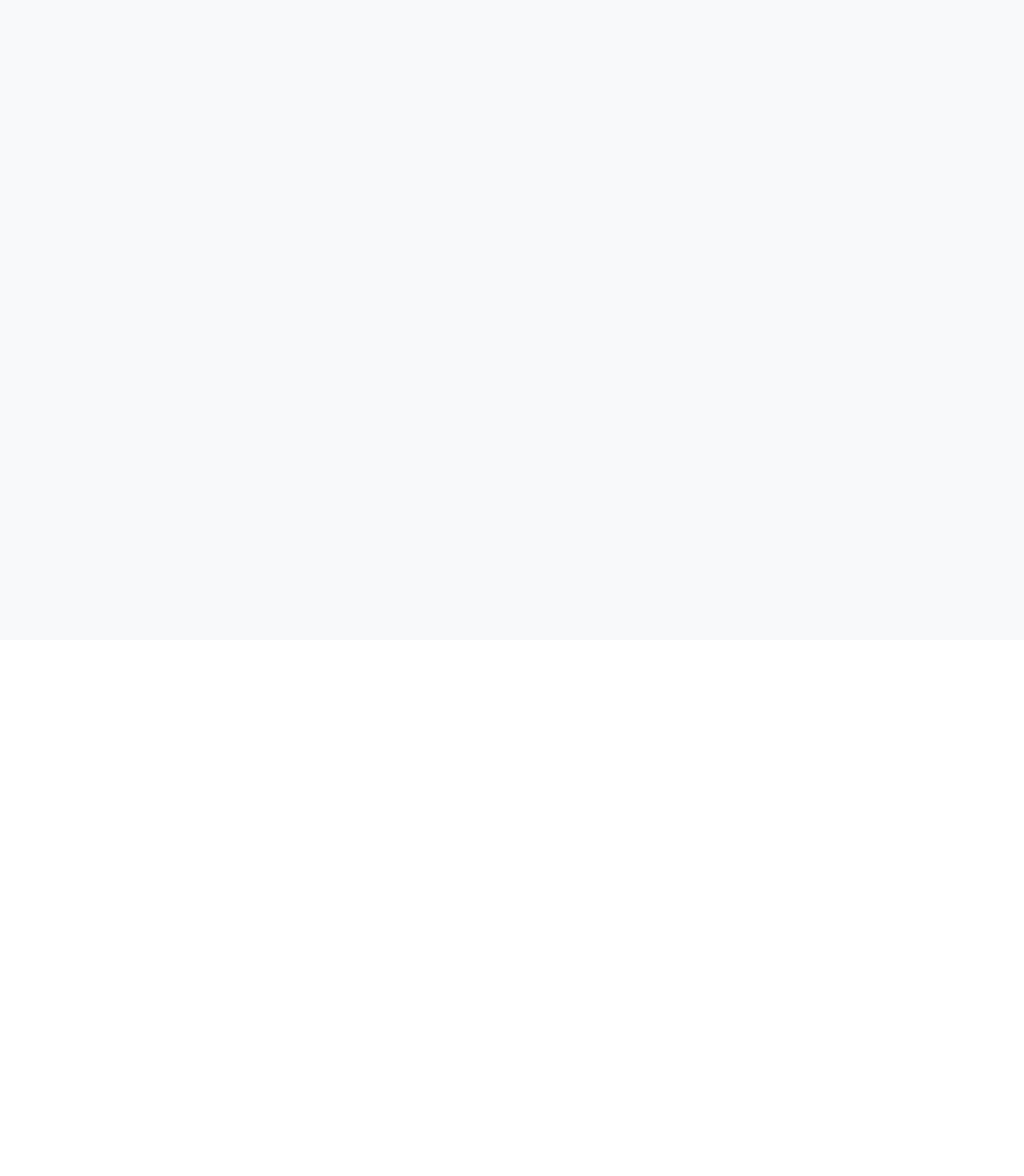
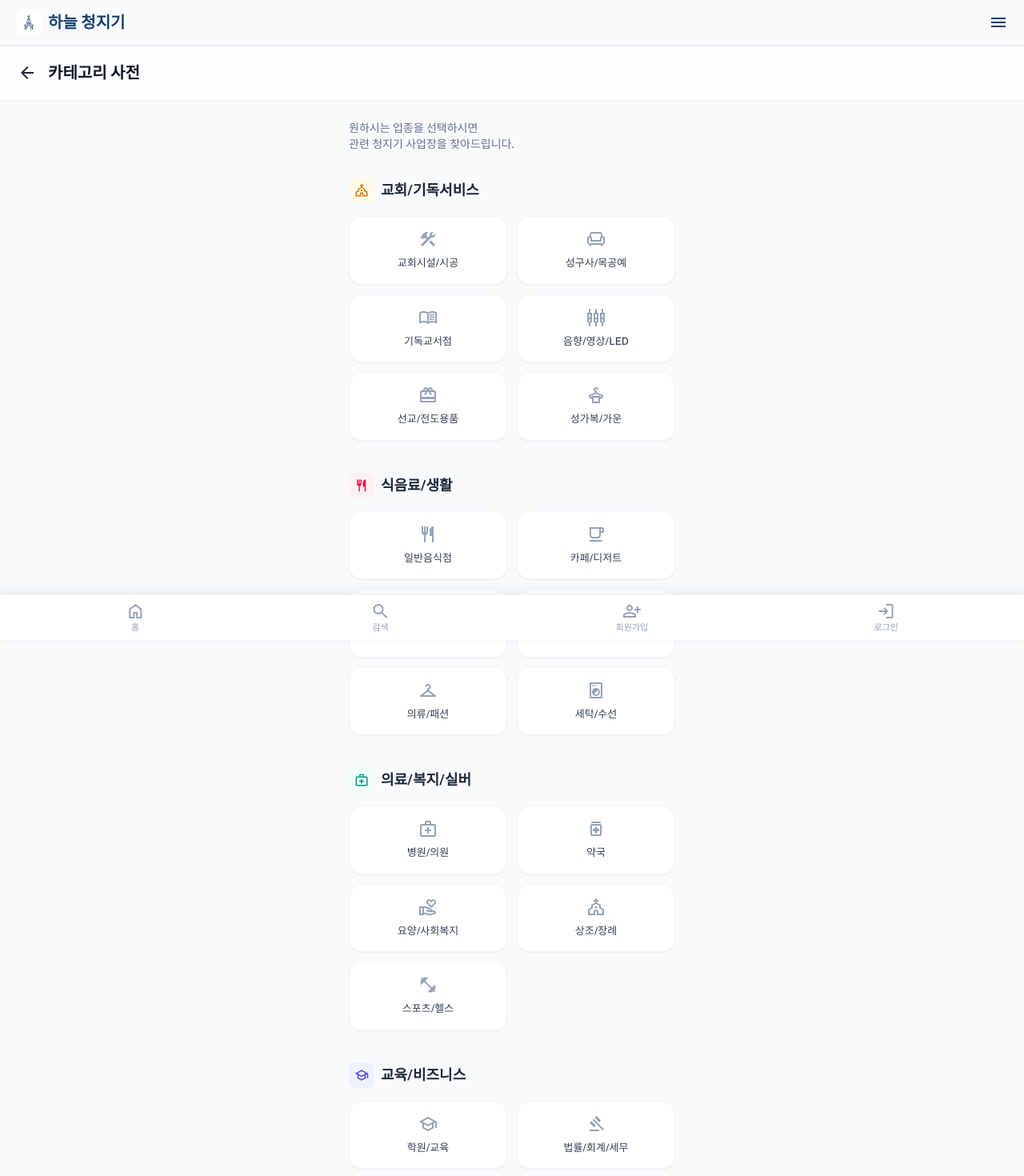
Before and after one commit to gumdalf7787art/sky-steward, a React (Vite) app: page /category-explorer in a window 1280 px wide. Before the commit this address had no page. Shown: the top 1470 px of the page at 80% size. Before the commit the page ends 884 px from the top, so only its background shows below. Built offline with nearby package versions, Linux system fonts and the light colour scheme.

Commit message:
feat: implement Category Explorer page and fix Home.jsx syntax

```diff
--- a/src/App.jsx
+++ b/src/App.jsx
@@ -18,6 +18,7 @@ import BusinessDetail from './pages/BusinessDetail';
 import ChurchDetail from './pages/ChurchDetail';
 import Search from './pages/Search';
 import Favorites from './pages/Favorites';
+import CategoryExplorer from './pages/CategoryExplorer';
 
 function App() {
   return (
@@ -41,6 +42,7 @@ function App() {
             <Route path="/mypage/church-manage" element={<ChurchManage />} />
             <Route path="/business/:id" element={<BusinessDetail />} />
             <Route path="/church/:id" element={<ChurchDetail />} />
+            <Route path="/category-explorer" element={<CategoryExplorer />} />
           </Routes>
         </div>
       </BrowserRouter>
--- /dev/null
+++ b/src/pages/CategoryExplorer.jsx
@@ -0,0 +1,125 @@
+import React from 'react';
+import { useNavigate } from 'react-router-dom';
+import Header from '../components/Header';
+import BottomNav from '../components/BottomNav';
+
+const CategoryExplorer = () => {
+  const navigate = useNavigate();
+
+  const categoryGroups = [
+    {
+      title: "교회/기독서비스",
+      icon: "church",
+      color: "text-amber-600",
+      bg: "bg-amber-50",
+      items: [
+        { id: 'church-facility', label: '교회시설/시공', icon: 'construction' },
+        { id: 'sacred-goods', label: '성구사/목공예', icon: 'chair' },
+        { id: 'christian-book', label: '기독교서점', icon: 'menu_book' },
+        { id: 'av-system', label: '음향/영상/LED', icon: 'settings_input_component' },
+        { id: 'mission-goods', label: '선교/전도용품', icon: 'redeem' },
+        { id: 'choir-robe', label: '성가복/가운', icon: 'styler' },
+      ]
+    },
+    {
+      title: "식음료/생활",
+      icon: "restaurant",
+      color: "text-rose-600",
+      bg: "bg-rose-50",
+      items: [
+        { id: 'restaurant', label: '일반음식점', icon: 'restaurant' },
+        { id: 'cafe', label: '카페/디저트', icon: 'local_cafe' },
+        { id: 'mart', label: '마트/식자재', icon: 'shopping_cart' },
+        { id: 'beauty', label: '헤어/뷰티', icon: 'content_cut' },
+        { id: 'fashion', label: '의류/패션', icon: 'checkroom' },
+        { id: 'laundry', label: '세탁/수선', icon: 'local_laundry_service' },
+      ]
+    },
+    {
+      title: "의료/복지/실버",
+      icon: "medical_services",
+      color: "text-teal-600",
+      bg: "bg-teal-50",
+      items: [
+        { id: 'medical', label: '병원/의원', icon: 'medical_services' },
+        { id: 'pharmacy', label: '약국', icon: 'medication' },
+        { id: 'welfare', label: '요양/사회복지', icon: 'volunteer_activism' },
+        { id: 'funeral', label: '상조/장례', icon: 'church' },
+        { id: 'health', label: '스포츠/헬스', icon: 'fitness_center' },
+      ]
+    },
+    {
+      title: "교육/비즈니스",
+      icon: "school",
+      color: "text-indigo-600",
+      bg: "bg-indigo-50",
+      items: [
+        { id: 'education', label: '학원/교육', icon: 'school' },
+        { id: 'law', label: '법률/회계/세무', icon: 'gavel' },
+        { id: 'marketing', label: '관리/마케팅', icon: 'campaign' },
+        { id: 'it-service', label: 'IT/컴퓨터', icon: 'desktop_windows' },
+        { id: 'print', label: '인쇄/출판', icon: 'print' },
+      ]
+    },
+    {
+      title: "시설/주거/차량",
+      icon: "home_work",
+      color: "text-emerald-600",
+      bg: "bg-emerald-50",
+      items: [
+        { id: 'interior', label: '인테리어/시공', icon: 'format_paint' },
+        { id: 'realestate', label: '부동산/임대', icon: 'home_work' },
+        { id: 'cleaning', label: '이사/청소/방역', icon: 'cleaning_services' },
+        { id: 'car', label: '자동차/정비', icon: 'directions_car' },
+        { id: 'flower', label: '꽃/조경', icon: 'local_florist' },
+      ]
+    }
+  ];
+
+  return (
+    <div className="bg-slate-50 min-h-screen pb-20">
+      <Header />
+
+      <div className="sticky top-0 z-40 bg-white/80 backdrop-blur-md border-b border-slate-100 px-4 py-4 flex items-center shadow-sm">
+        <button onClick={() => navigate(-1)} className="w-9 h-9 flex items-center justify-center rounded-full hover:bg-slate-100 transition-colors">
+          <span className="material-symbols-outlined text-slate-800">arrow_back</span>
+        </button>
+        <h1 className="ml-2 font-bold text-slate-900 text-xl">카테고리 사전</h1>
+      </div>
+
+      <main className="max-w-md mx-auto px-5 py-6">
+        <p className="text-slate-500 text-sm mb-8">원하시는 업종을 선택하시면<br/>관련 청지기 사업장을 찾아드립니다.</p>
+
+        <div className="space-y-10">
+          {categoryGroups.map((group, gIdx) => (
+            <section key={gIdx}>
+              <div className="flex items-center gap-2 mb-4">
+                <div className={`w-8 h-8 rounded-lg ${group.bg} ${group.color} flex items-center justify-center`}>
+                  <span className="material-symbols-outlined text-[18px]">{group.icon}</span>
+                </div>
+                <h3 className="font-bold text-slate-800 text-lg">{group.title}</h3>
+              </div>
+
+              <div className="grid grid-cols-2 gap-3">
+                {group.items.map((item, iIdx) => (
+                  <button
+                    key={iIdx}
+                    onClick={() => navigate(`/category/${item.id}`)}
+                    className="bg-white border border-slate-100 rounded-2xl p-4 flex flex-col items-center justify-center gap-2 shadow-sm hover:border-primary/30 hover:shadow-md transition-all active:scale-[0.97]"
+                  >
+                    <span className="material-symbols-outlined text-slate-400 text-[24px]">{item.icon}</span>
+                    <span className="text-[13px] font-medium text-slate-700">{item.label}</span>
+                  </button>
+                ))}
+              </div>
+            </section>
+          ))}
+        </div>
+      </main>
+
+      <BottomNav />
+    </div>
+  );
+};
+
+export default CategoryExplorer;
--- a/src/pages/Home.jsx
+++ b/src/pages/Home.jsx
@@ -124,14 +124,26 @@ const Home = () => {
               { id: 'marketing', icon: 'print', label: '인쇄/마케팅', bgCls: 'bg-purple-100', textCls: 'text-purple-700', fill: 1 },
               { id: 'online', icon: 'language', label: '온라인쇼핑', bgCls: 'bg-sky-100', textCls: 'text-sky-700', fill: 1 },
               { id: 'all', icon: 'grid_view', label: '전체보기', bgCls: 'bg-gray-200', textCls: 'text-gray-600', fill: 1 },
-            ].map((cat, idx) => (
+            ].map((cat, idx) => {
+              if (cat.id === 'all') {
+                return (
+                  <Link to={`/category-explorer`} key={idx} className="flex flex-col items-center gap-1.5 cursor-pointer hover:scale-105 transition-transform">
+                    <div className={`w-14 h-14 rounded-full ${cat.bgCls} flex items-center justify-center ${cat.textCls}`}>
+                      <span className="material-symbols-outlined" style={{ fontVariationSettings: `'FILL' ${cat.fill}` }}>{cat.icon}</span>
+                    </div>
+                    <span className="text-[11px] font-medium text-center leading-tight">{cat.label}</span>
+                  </Link>
+                );
+              }
+              return (
                 <Link to={`/category/${cat.id}`} key={idx} className="flex flex-col items-center gap-1.5 cursor-pointer hover:scale-105 transition-transform">
                   <div className={`w-14 h-14 rounded-full ${cat.bgCls} flex items-center justify-center ${cat.textCls}`}>
                     <span className="material-symbols-outlined" style={{ fontVariationSettings: `'FILL' ${cat.fill}` }}>{cat.icon}</span>
                   </div>
                   <span className="text-[11px] font-medium text-center leading-tight">{cat.label}</span>
                 </Link>
-            ))}
+              );
+            })}
           </div>
         </section>
 
```
Lines whose indentation alone changed are shown as unchanged.
